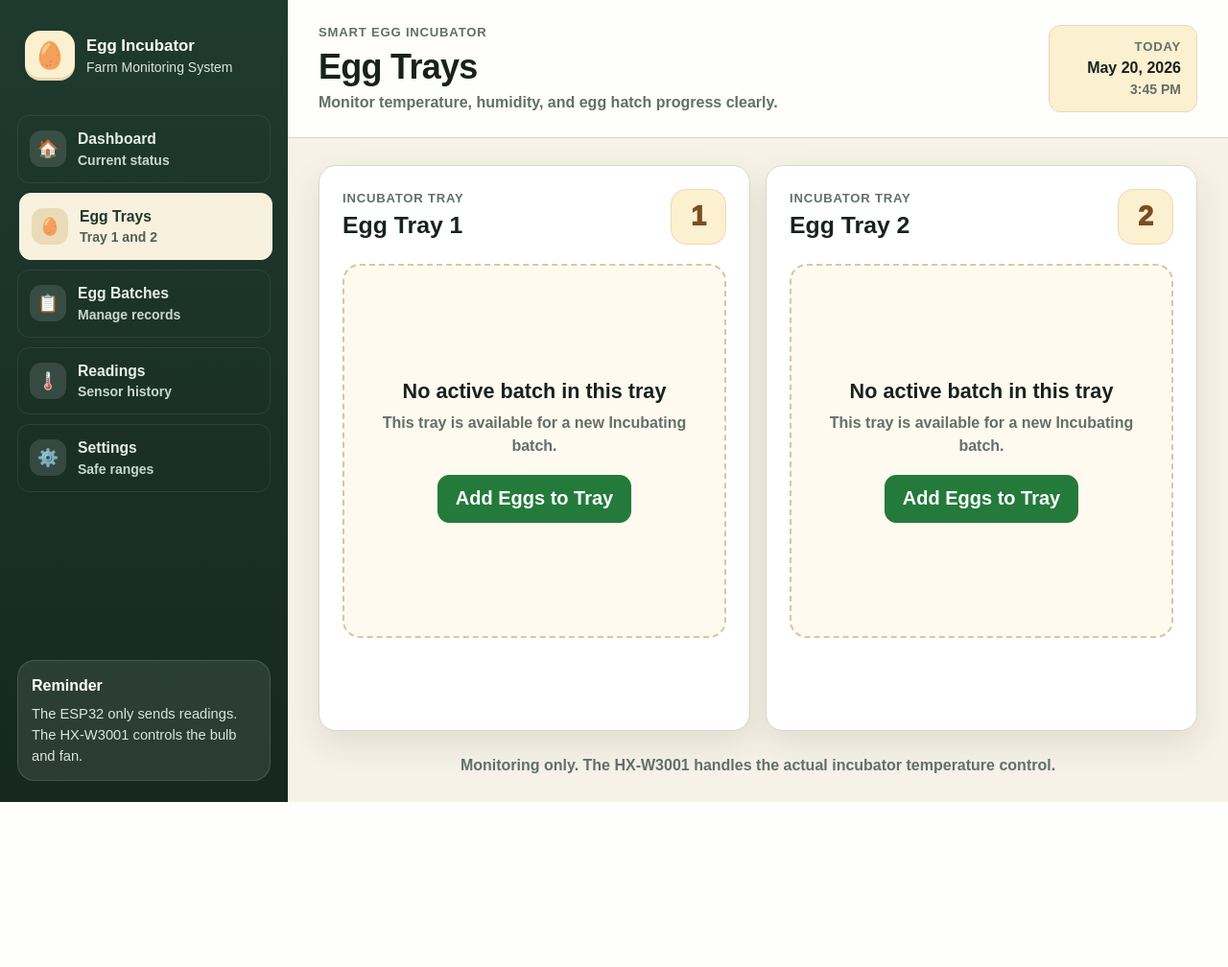
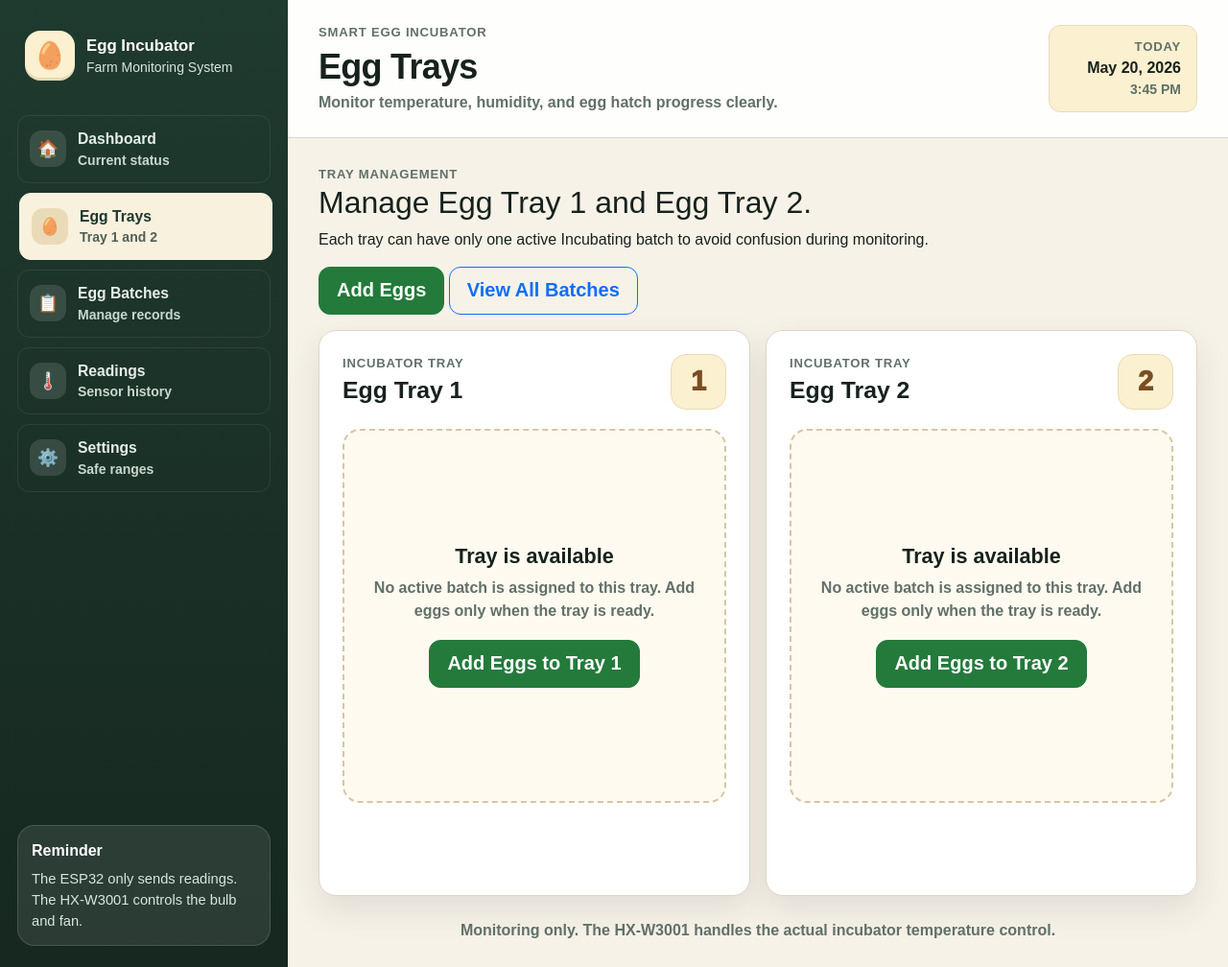
Before and after one commit to Dan1007Mercado/physics, a PHP site: page /trays.php in a window 1280 px wide. Shown: the whole page at 96% size. Before the commit the page ends 836 px from the top, so only its background shows below. Run offline with PHP 8.4, Linux system fonts and the light colour scheme; data that the repository does not hold is empty.

Commit message:
Match trays page with HCI design

```diff
--- a/trays.php
+++ b/trays.php
@@ -19,13 +19,25 @@ $activeBatches = get_active_batches_by_tray($pdo);
 include __DIR__ . '/includes/header.php';
 ?>
 
-<section class="page-section">
+<section class="page-section trays-page">
+    <div class="hero-panel mb-3">
+        <div>
+            <span class="eyebrow">Tray management</span>
+            <h2>Manage Egg Tray 1 and Egg Tray 2.</h2>
+            <p>Each tray can have only one active Incubating batch to avoid confusion during monitoring.</p>
+        </div>
+        <div class="hero-actions">
+            <a class="btn btn-success btn-lg" href="add_batch.php">Add Eggs</a>
+            <a class="btn btn-outline-primary btn-lg" href="egg_batches.php">View All Batches</a>
+        </div>
+    </div>
+
     <?php if ($successMessage): ?>
-        <div class="alert alert-success"><?= e($successMessage) ?></div>
+        <div class="alert alert-success alert-readable"><?= e($successMessage) ?></div>
     <?php endif; ?>
 
     <?php if ($errors): ?>
-        <div class="alert alert-danger">
+        <div class="alert alert-danger alert-readable">
             <?php foreach ($errors as $error): ?>
                 <div><?= e($error) ?></div>
             <?php endforeach; ?>
@@ -50,7 +62,10 @@ include __DIR__ . '/includes/header.php';
 
                     <?php if ($batch): ?>
                         <div class="batch-highlight">
-                            <h3><?= e($batch['batch_name']) ?></h3>
+                            <div>
+                                <span class="eyebrow">Currently incubating</span>
+                                <h3><?= e($batch['batch_name']) ?></h3>
+                            </div>
                             <span class="badge badge-soft-warning">Incubating</span>
                         </div>
 
@@ -68,7 +83,7 @@ include __DIR__ . '/includes/header.php';
                                 <dd><?= e(format_date_display($batch['start_date'])) ?></dd>
                             </div>
                             <div>
-                                <dt>Expected Hatch Date</dt>
+                                <dt>Expected Hatch</dt>
                                 <dd><?= e(format_date_display($batch['expected_hatch_date'])) ?></dd>
                             </div>
                             <div>
@@ -82,7 +97,7 @@ include __DIR__ . '/includes/header.php';
                         </dl>
 
                         <div class="notes-box compact">
-                            <h3>Notes</h3>
+                            <h3>Farmer Notes</h3>
                             <p><?= $batch['notes'] ? nl2br(e($batch['notes'])) : 'No notes recorded.' ?></p>
                         </div>
 
@@ -107,9 +122,9 @@ include __DIR__ . '/includes/header.php';
                         </div>
                     <?php else: ?>
                         <div class="empty-state tall-empty">
-                            <h3>No active batch in this tray</h3>
-                            <p>This tray is available for a new Incubating batch.</p>
-                            <a class="btn btn-success btn-lg" href="add_batch.php?tray=<?= e((string) $trayNumber) ?>">Add Eggs to Tray</a>
+                            <h3>Tray is available</h3>
+                            <p>No active batch is assigned to this tray. Add eggs only when the tray is ready.</p>
+                            <a class="btn btn-success btn-lg" href="add_batch.php?tray=<?= e((string) $trayNumber) ?>">Add Eggs to Tray <?= e((string) $trayNumber) ?></a>
                         </div>
                     <?php endif; ?>
                 </article>
```
